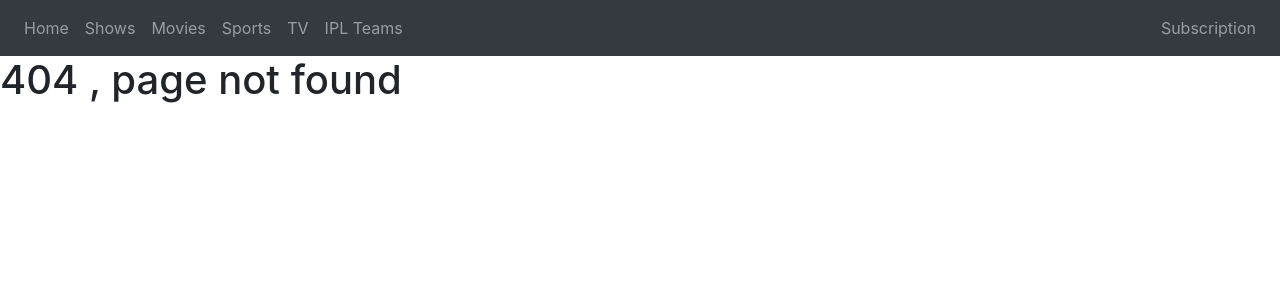
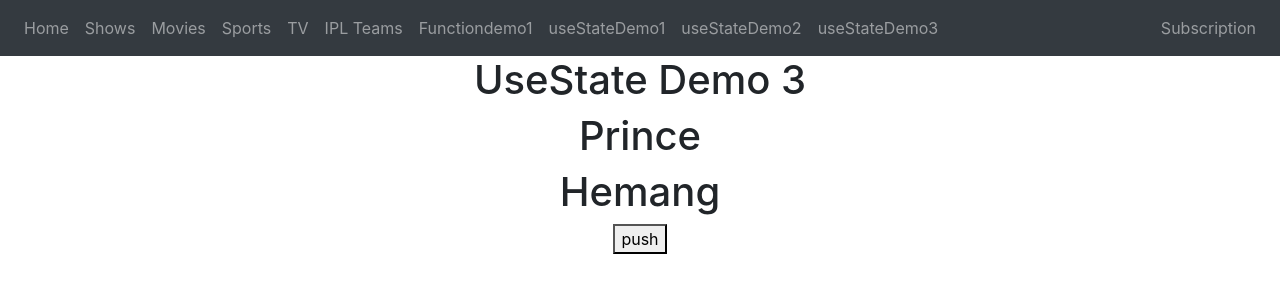
Before and after one commit to PrinceSoni1310/learning26, a React (Vite) app: page /useStateDemo3 in a window 1280 px wide. Before the commit this address had no page. Shown: the top 300 px of the page. Built offline with nearby package versions, Linux system fonts and the light colour scheme.

Commit message:
useState

```diff
--- a/src/App.jsx
+++ b/src/App.jsx
@@ -43,6 +43,10 @@ import { Route, Routes } from "react-router-dom";
 import { HomePage } from "./components/IplTeams/HomePage";
 import { WatchTeam } from "./components/IplTeams/WatchTeam";
 import { Teams } from "./components/IplTeams/Teams";
+import { FunctionDemo1 } from "./components/FunctionDemo1";
+import { UseStateDemo1 } from "./components/useState/UseStateDemo1";
+import { UseStateDemo2 } from "./components/useState/UseStateDemo2";
+import { UseStateDemo3 } from "./components/useState/UseStateDemo3";
 
 function App() {
   return (
@@ -59,6 +63,13 @@ function App() {
             <Route path="/homepage" element={<HomePage></HomePage>}></Route>
             <Route path="/teams" element={<Teams></Teams>}></Route>
             <Route path="/watchteam/:name" element={<WatchTeam></WatchTeam>}></Route>
+        {/* //----------------------------------------- */}
+
+        <Route path="/functiondemo1" element={<FunctionDemo1></FunctionDemo1>}></Route>
+        <Route path="/useStateDemo1" element={<UseStateDemo1></UseStateDemo1>}></Route>
+        <Route path="/useStateDemo2" element={<UseStateDemo2></UseStateDemo2>}></Route>
+        <Route path="/useStateDemo3" element={<UseStateDemo3></UseStateDemo3>}></Route>
+
         {/* //----------------------------------------- */}
 
           <Route
--- /dev/null
+++ b/src/components/FunctionDemo1.jsx
@@ -0,0 +1,20 @@
+import React from 'react'
+
+export const FunctionDemo1 = () => {
+
+    const test = ()=> {
+        alert("the function is calling...")
+    }
+
+    const test2 = (name)=> {
+        alert("the function is calling..."+ name)
+    }
+
+  return (
+    <div style={{textAlign:'center'}}>
+        <h1>Function Demo 1</h1>
+        <button onClick={test}>Click Me</button>
+        <button onClick={()=>test2("React Js")}>Click Me 2</button>
+    </div>
+  )
+}
--- a/src/components/Navbar.jsx
+++ b/src/components/Navbar.jsx
@@ -4,7 +4,6 @@ import { Link } from "react-router-dom";
 export const Navbar = () => {
   return (
     <nav className="navbar navbar-expand-lg navbar-dark bg-dark netflix-navbar">
-
       <button
         className="navbar-toggler"
         type="button"
@@ -46,9 +45,33 @@ export const Navbar = () => {
             </Link>
           </li>
 
-           <li className="nav-item">
+          <li className="nav-item">
             <Link className="nav-link" to="/homepage">
               IPL Teams
+            </Link>
+          </li>
+
+          <li className="nav-item">
+            <Link className="nav-link" to="/functiondemo1">
+              Functiondemo1
+            </Link>
+          </li>
+
+          <li className="nav-item">
+            <Link className="nav-link" to="/useStateDemo1">
+              useStateDemo1
+            </Link>
+          </li>
+
+          <li className="nav-item">
+            <Link className="nav-link" to="/useStateDemo2">
+             useStateDemo2
+            </Link>
+          </li>
+
+          <li className="nav-item">
+            <Link className="nav-link" to="/useStateDemo3">
+              useStateDemo3
             </Link>
           </li>
         </ul>
--- /dev/null
+++ b/src/components/useState/UseStateDemo1.jsx
@@ -0,0 +1,23 @@
+import React, { useState } from 'react'
+
+export const UseStateDemo1 = () => {
+
+    const [count, setCount] = useState(0)
+    // count ---> state variable
+    // setCount ---> function to update the state variable
+    // useState(0) ---> 0 is the initial value of the state variable
+
+    const increseCount = ()=> {
+        setCount(count + 1)
+    }
+
+  return (
+    <div style={{textAlign:'center'}}>
+
+        <h1>UseState Demo 1</h1>
+
+        <h1>Count= {count}</h1>
+        <button onClick={increseCount}>Increase Count</button>
+    </div>
+  )
+}
--- /dev/null
+++ b/src/components/useState/UseStateDemo2.jsx
@@ -0,0 +1,20 @@
+import React, { useState } from 'react'
+
+export const UseStateDemo2 = () => {
+
+    const [loading , setLoading] = useState(true)
+
+    const stopLoading = () => {
+        setLoading(false)
+    }
+  return (
+    <div style={{textAlign:'center'}}>
+        <h1>UseState Demo 2</h1>
+
+        {
+            loading == true && <h1>Loading...</h1>
+        }
+        <button onClick={stopLoading}>Stop Loading</button>
+    </div>
+  )
+}
--- /dev/null
+++ b/src/components/useState/UseStateDemo3.jsx
@@ -0,0 +1,21 @@
+import React, { useState } from 'react'
+
+export const UseStateDemo3 = () => {
+
+    const [users , setUsers] = useState(["Prince" , "Hemang"]);
+    const addUser = () => {
+        setUsers([...users , "Dhrudip"])
+    }
+
+  return (
+    <div style={{textAlign:'center'}}>
+        <h1>UseState Demo 3</h1>
+        {
+            users.map((u)=>{
+                return <h1>{u}</h1>
+            })
+        }
+        <button onClick={addUser}>push</button>
+    </div>
+  )
+}
```
Also changed, not shown: src/components/IplTeams/TeamDetails.jsx (deleted), src/components/IplTeams/TeamDetails.txt (deleted).
